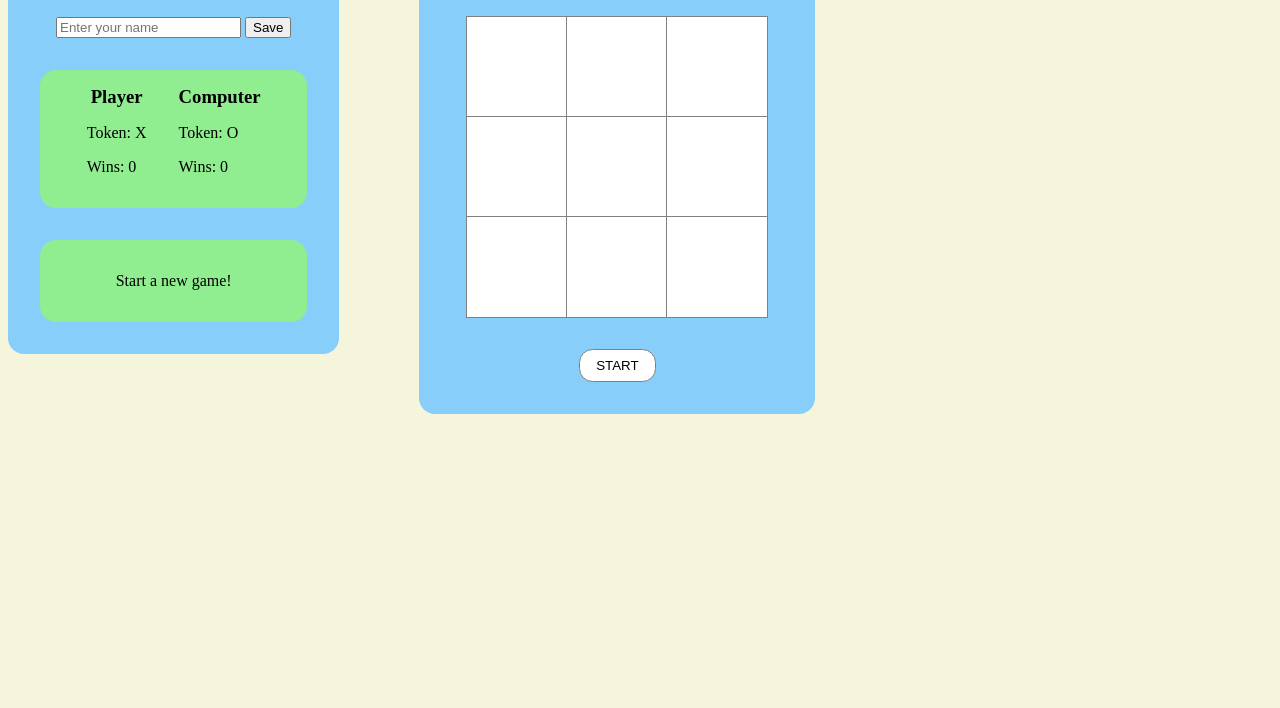
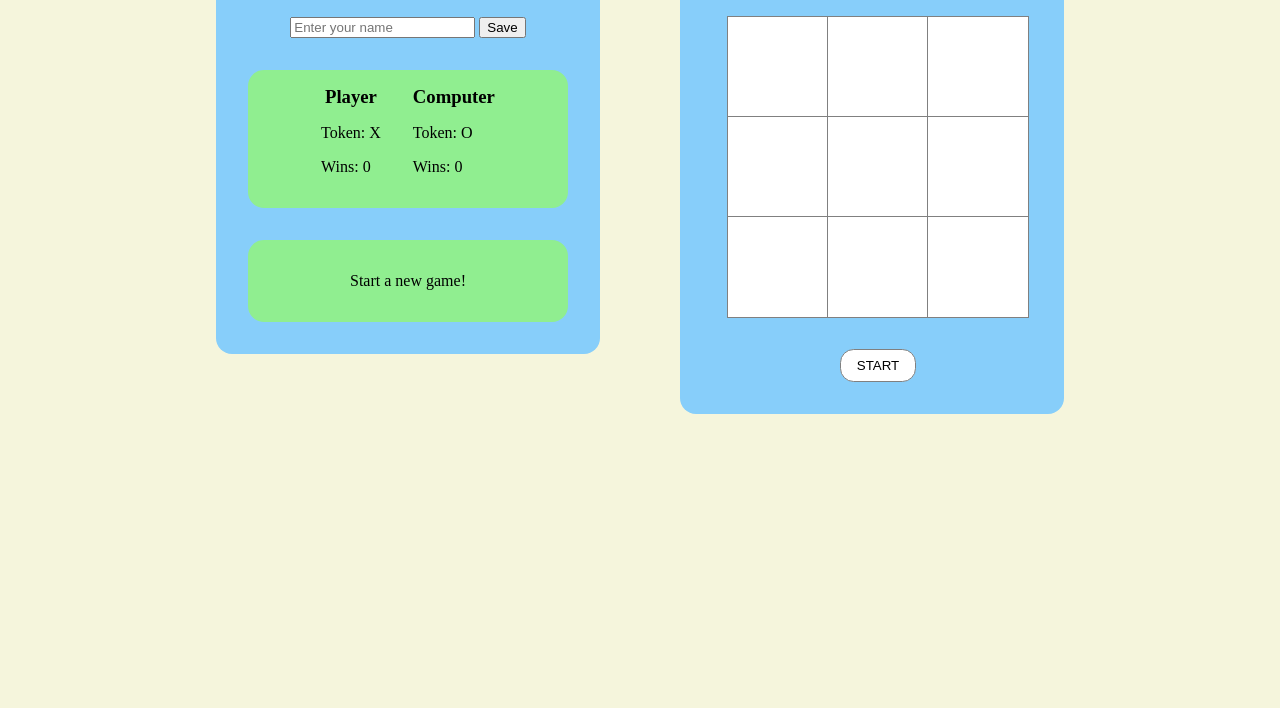
Before and after one commit to PetrusMaximus0/odin-tictactoe, a website built with webpack: page dist/index.html in a window 1280 px wide. Shown: the part 92-800 px from the top of the page. Built offline with nearby package versions, Linux system fonts and the light colour scheme.

Commit message:
style: Improve page responsiveness

```diff
--- a/src/styles.css
+++ b/src/styles.css
@@ -17,8 +17,16 @@ li{
 
 .grid-container{
     display: grid;
-    grid-template-columns: auto auto 1fr;
+    justify-content: center;
     gap: 5rem;
+    max-width: 24rem;
+    margin: 0 auto;
+}
+
+@media screen and (min-width: 1080px) {
+    .grid-container{
+        grid-template-columns: 24rem 24rem;
+    }
 }
 
 .board-tile{
```
